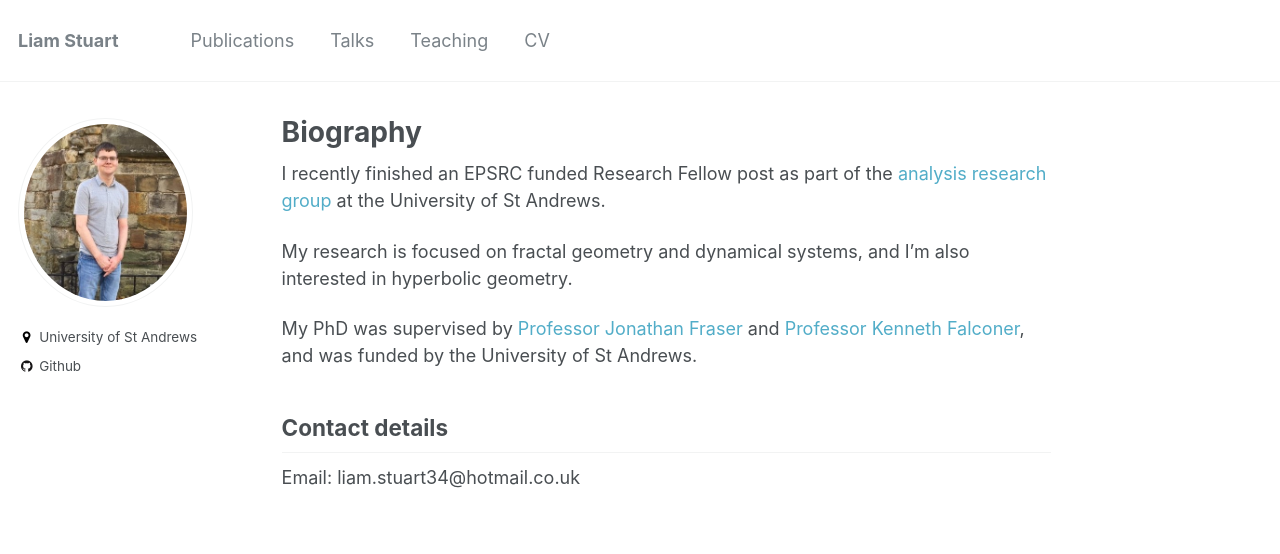
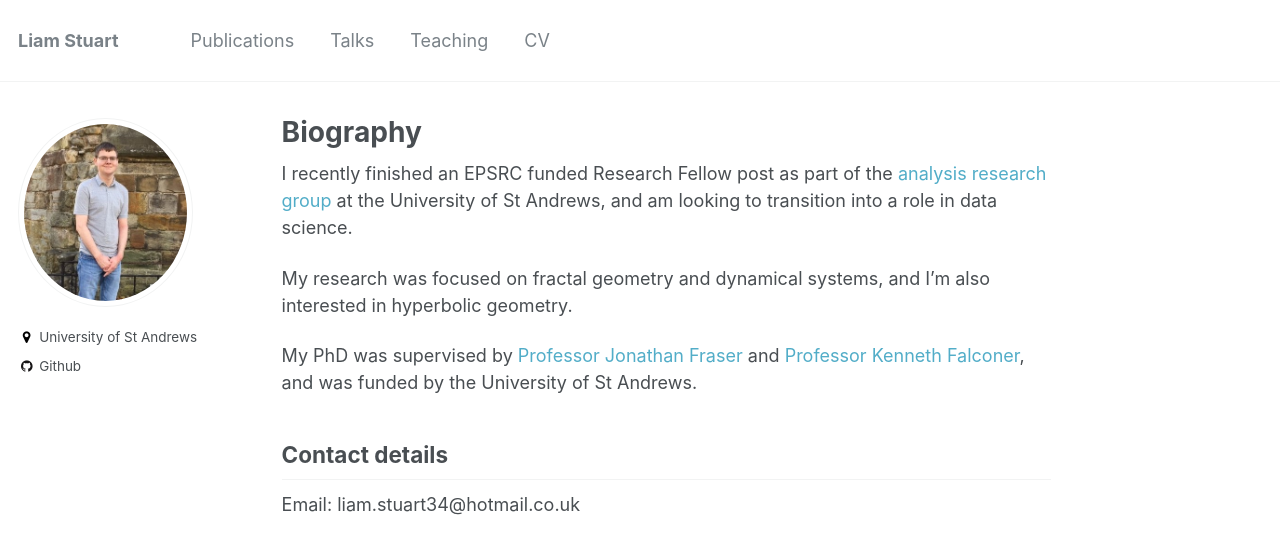
Before and after one commit to liam-stuart/liam-stuart.github.io, a Jekyll site: the page built from _pages/about.md, in a window 1280 px wide. Shown: the top 554 px of the page. Built offline with Jekyll 4.4.1, drawn with Linux system fonts in a browser that asks for light colours.

Commit message:
Update about.md

```diff
--- a/_pages/about.md
+++ b/_pages/about.md
@@ -9,9 +9,9 @@ redirect_from:
   -
 ---
 
-I recently finished an EPSRC funded Research Fellow post as part of the [analysis research group](http://www.mcs.st-andrews.ac.uk/pg/pure/Analysis/) at the University of St Andrews.
+I recently finished an EPSRC funded Research Fellow post as part of the [analysis research group](http://www.mcs.st-andrews.ac.uk/pg/pure/Analysis/) at the University of St Andrews, and am looking to transition into a role in data science.
 
-My research is focused on fractal geometry and dynamical systems, and I'm also interested in hyperbolic geometry.
+My research was focused on fractal geometry and dynamical systems, and I'm also interested in hyperbolic geometry.
 
 My PhD was supervised by [Professor Jonathan Fraser](http://www.mcs.st-andrews.ac.uk/~jmf32/) and [Professor Kenneth Falconer](http://www.mcs.st-and.ac.uk/~kenneth/), and was funded by the University of St Andrews.
 
```
